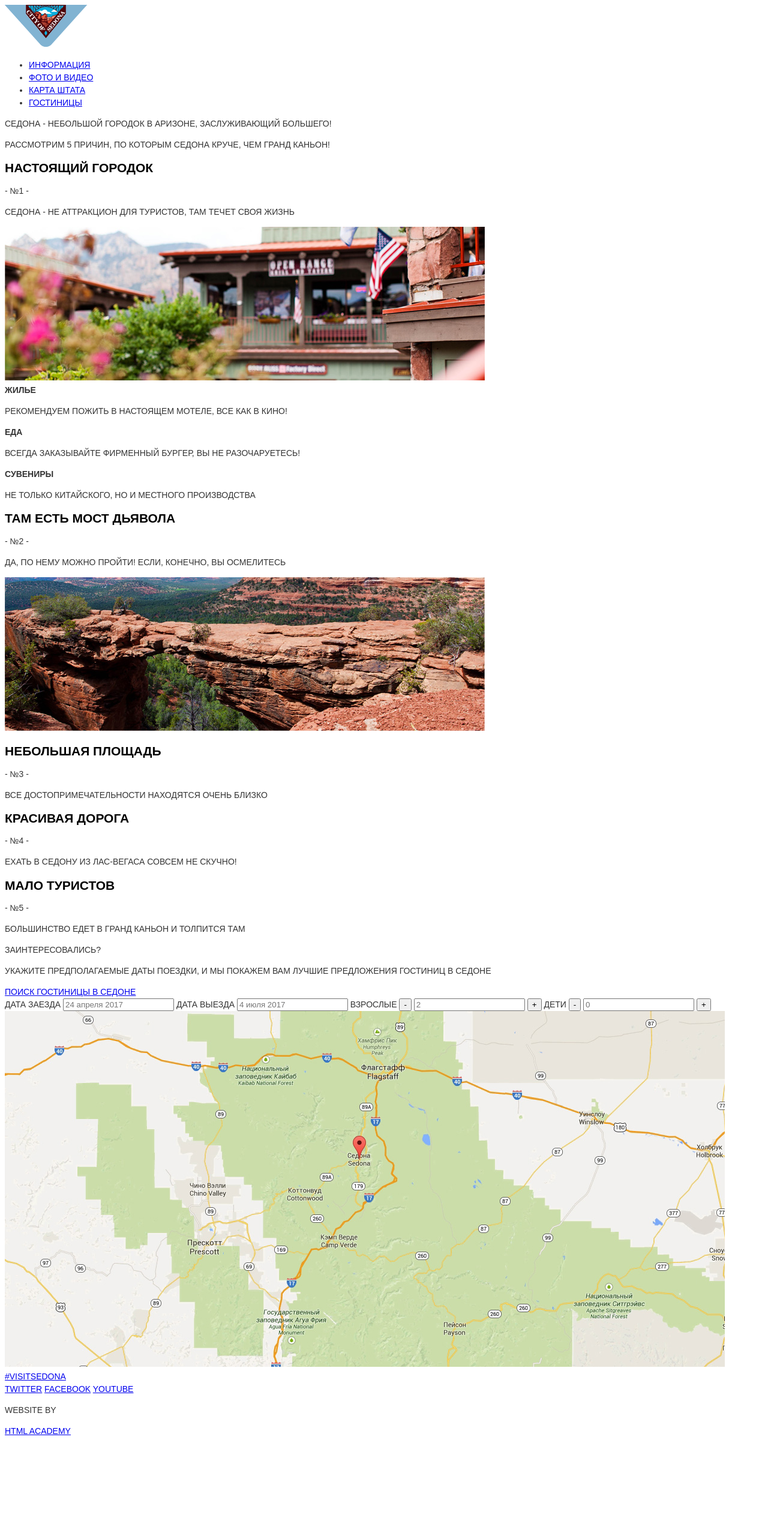
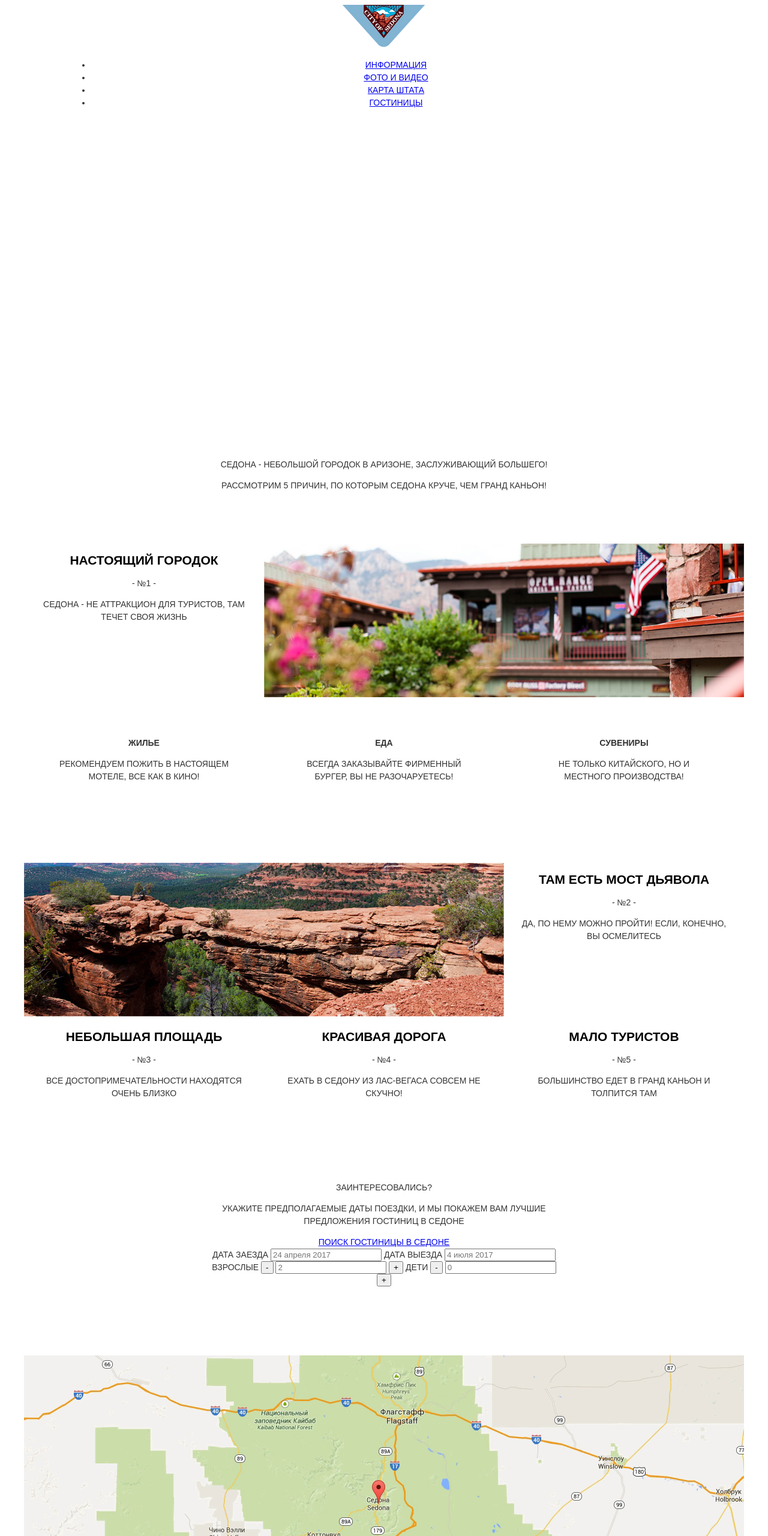
Before and after one commit to TheSofiaNice/201197-sedona, a plain HTML site: page index.html in a window 1280 px wide. Shown: the top 2560 px of the page at 60% size. Before the commit the page ends 2404 px from the top, so only its background shows below. Drawn offline with Linux system fonts and the light colour scheme.

Commit message:
Добавлена разметка сетки

```diff
--- a/css/style.css
+++ b/css/style.css
@@ -5,6 +5,7 @@ body {
   font-weight: normal;
   font-family: "PT Sans", "Arial", serif;
   text-transform: uppercase;
+  text-align: center;
 }
 h2.reasons-name {
   font-size: 21px;
@@ -20,3 +21,164 @@ h2.hotels-name {
   font-weight: bold;
   font-family: "PT Sans", "Arial", serif;
 }
+.clearfix::after {
+  content: "";
+
+  display: table;
+  clear: both;
+}
+.main-header {
+  width: 1056px;
+  min-height: 56px;
+  margin-left: auto;
+  margin-right: auto;
+  padding-left: 72px;
+  padding-right: 72px;
+}
+main {
+  width: 1200px;
+  margin-left: auto;
+  margin-right: auto;
+}
+
+.main-navigation {
+  min-height: 56px;
+}
+.subject {
+  width: 576px;
+  min-height: 100px;
+  margin-top: 508px;
+  margin-bottom: 0;
+  margin-left: auto;
+  margin-right: auto;
+  padding-top: 60px;
+  padding-bottom: 56px;
+}
+.reasons {
+  width: 1200px;
+  min-height: 255px;
+}
+.reasons-item {
+  float: left;
+  width: 360px;
+  min-height: 255px;
+  padding-left: 20px;
+  padding-right: 20px;
+}
+.bridge .reasons-item {
+  float: right;
+}
+.reasons-images {
+  float: right;
+  width: 800px;
+  min-height: 255px;
+}
+.bridge .reasons-images {
+  float: left;
+}
+
+
+.features {
+  min-height: 210px;
+  margin-top: 60px;
+  margin-bottom: : 60px;
+}
+.feautures-item {
+  float: left;
+  width: 300px;
+  padding-right: 50px;
+  padding-left: 50px;
+}
+.feautures-item:last-child {
+  float: right;
+}
+
+.search-hotel {
+  width: 576px;
+  min-height: 290px;
+  margin: 0 auto;
+}
+.filters {
+  min-height: 157px;
+  padding: 30px 72px;
+}
+.infrastructure {
+  float: left;
+  width: 200px;
+  margin-right: 41px;
+}
+.housing {
+  float: left;
+  width: 274px;
+  padding-right: 14px;
+}
+.rangerprice {
+  float: right;
+  width: 328px;
+}
+.sortings {
+  min-height: 87px;
+  padding-top: 30px;
+  padding-bottom: 31px;
+  padding-left: 72px;
+  padding-right: 72px;
+}
+.search-amount {
+  float: left;
+  width: 136px;
+}
+.sortings-btns {
+  float: left;
+  width: 366px;
+  padding-right: 28px;
+}
+.sortings-asc-dsc {
+  float: right;
+  width: 240px;
+}
+.search-results {
+  padding-left: 72px;
+  padding-right: 72px;
+}
+.hotels {
+  min-height: 89px;
+  padding-top: 31px;
+  padding-bottom: 31px;
+}
+.hotels-img {
+  float: left;
+  width: 135px;
+}
+.hotels-details {
+  float:left;
+  width: 363px;
+  padding-left: 31px;
+}
+.hotels-rating {
+  float: right;
+  width: 240px;
+
+}
+footer {
+  width: 1200px;
+  min-height: 120px;
+  margin-left: auto;
+  margin-right: auto;
+}
+footer .container {
+    padding: 36px 72px;
+}
+
+.footer-hashtag {
+  float: left;
+  width: 240px;
+  margin-right: 88px;
+}
+.footer-social {
+  float: left;
+  width: 400px;
+}
+.footer-copyright {
+  float: right;
+  width: 240px;
+}
--- a/index.html
+++ b/index.html
@@ -31,11 +31,11 @@
 
     </header>
     <main>
-      <div class="">
+      <div class="subject">
         <p class="slogan"> Седона - небольшой городок в Аризоне, заслуживающий большего! </p>
         <p> Рассмотрим 5 причин, по которым Седона круче, чем Гранд Каньон! </p>
       </div>
-      <div class="reasons">
+      <div class="reasons clearfix">
         <div class="reasons-item">
           <h2 class="reasons-name">  Настоящий городок        </h2>
           <p class="reasons-number"> - №1 -       </p>
@@ -45,7 +45,7 @@
           <img src="img/real-town.jpg" alt="Настоящий городок">
         </div>
       </div>
-      <section class="features">
+      <section class="features clearfix">
         <div class="feautures-item">
           <span class="pic pic-house">
           </span>
@@ -62,10 +62,10 @@
           <span class="pic pic-gift">
           </span>
           <b class="feautures-name"> Сувениры </b>
-          <p class="features-description"> Не только китайского, но и местного производства </p>
+          <p class="features-description"> Не только китайского, но и местного производства! </p>
         </div>
       </section>
-      <div class="reasons">
+      <div class="reasons bridge clearfix">
         <div class="reasons-item">
           <h2 class="reasons-name">  Там есть мост дьявола </h2>
           <p class="reasons-number"> - №2 -       </p>
@@ -75,7 +75,7 @@
           <img src="img/devil-bridge.jpg" alt="Мост дьявола">
         </div>
       </div>
-      <div class="reasons">
+      <div class="reasons clearfix">
         <div class="reasons-item">
           <h2 class="reasons-name">  Небольшая площадь </h2>
           <p class="reasons-number"> - №3 -      </p>
@@ -118,7 +118,7 @@
       </div>
     </main>
     <footer class="main-footer">
-     <div class="container">
+     <div class="container clearfix">
        <section class="footer-hashtag">
          <a href="#">#VISITSEDONA</a>
         </section>
@@ -128,7 +128,7 @@
          <a class="social-btn social-btn-yt" href="#">Youtube</a>
        </section>
        <section class="footer-copyright">
-         <p>Website by</p>
+         <span>Website by</span>
          <a class="btn" href="https://htmlacademy.ru">HTML Academy</a>
        </section>
      </div>
```
Also changed, not shown: inner.html (+32 -23 lines).
